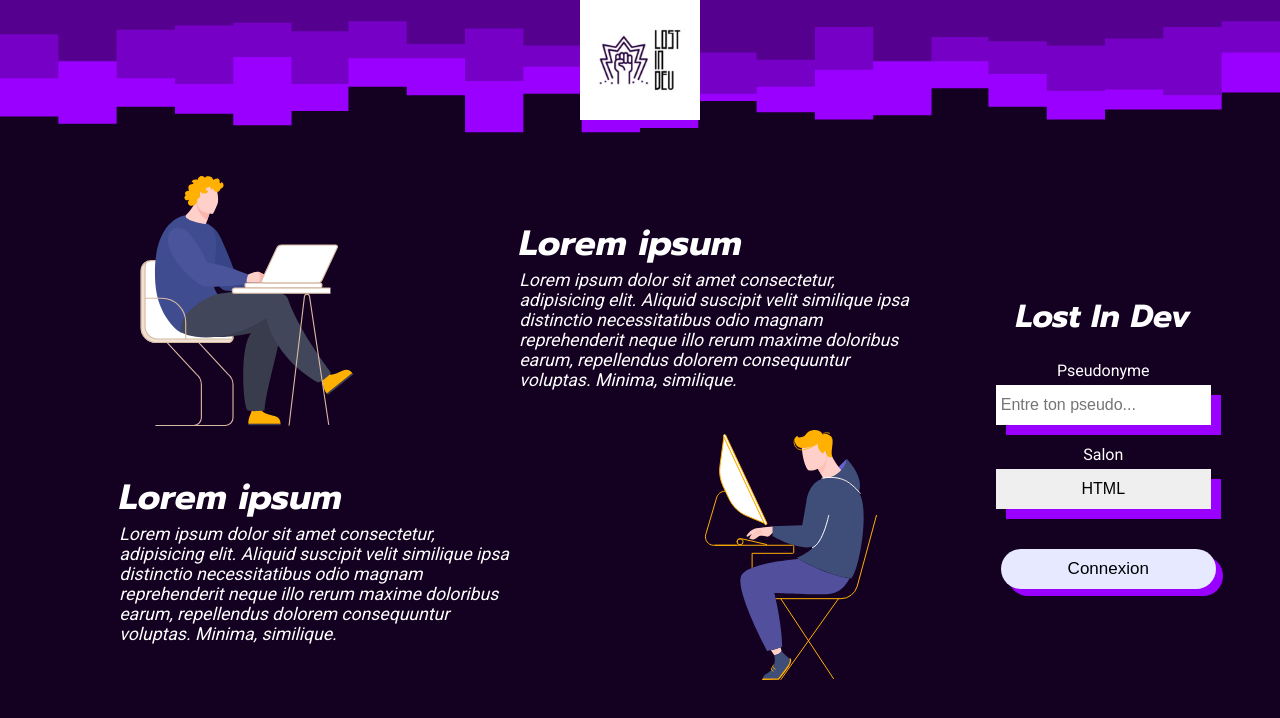
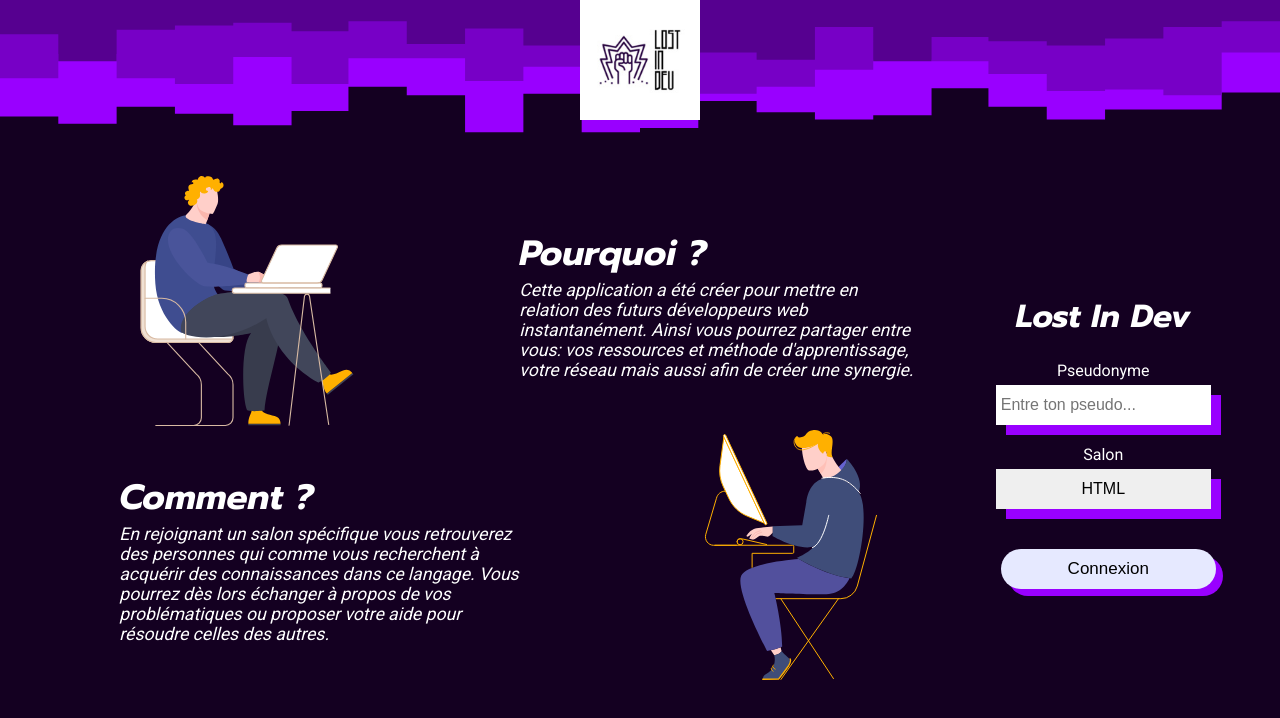
Before and after one commit to younes101020/LostInDev, a website: page public/index.html in a window 1280 px wide. Drawn offline with Linux system fonts and the light colour scheme.

Commit message:
Mise à jour -> Paragraphe de présentation

```diff
--- a/public/index.html
+++ b/public/index.html
@@ -22,23 +22,23 @@
 				</div>
 				<div class="tr-wrapper">
 					<div class="exp">
-						<h1>Lorem ipsum</h1>
+						<h1>Pourquoi ?</h1>
 						<p class="ext-txt">
-							Lorem ipsum dolor sit amet consectetur, adipisicing elit.
-							Aliquid suscipit velit similique ipsa distinctio necessitatibus
-							odio magnam reprehenderit neque illo rerum maxime doloribus earum,
-							repellendus dolorem consequuntur voluptas. Minima, similique.
+							Cette application a été créer pour mettre en relation des futurs
+							développeurs web instantanément. Ainsi vous pourrez partager entre
+							vous: vos ressources et méthode d'apprentissage, votre réseau
+							mais aussi afin de créer une synergie.
 						</p>
 					</div>
 				</div>
 				<div class="bl-wrapper">
 					<div class="exp">
-						<h1>Lorem ipsum</h1>
+						<h1>Comment ?</h1>
 						<p class="ext-txt">
-							Lorem ipsum dolor sit amet consectetur, adipisicing elit.
-							Aliquid suscipit velit similique ipsa distinctio necessitatibus
-							odio magnam reprehenderit neque illo rerum maxime doloribus earum,
-							repellendus dolorem consequuntur voluptas. Minima, similique.
+							En rejoignant un salon spécifique vous retrouverez des personnes
+							qui comme vous recherchent à acquérir des connaissances dans ce
+							langage. Vous pourrez dès lors échanger à propos de vos problématiques
+							ou proposer votre aide pour résoudre celles des autres.
 						</p>
 					</div>
 				</div>
```
